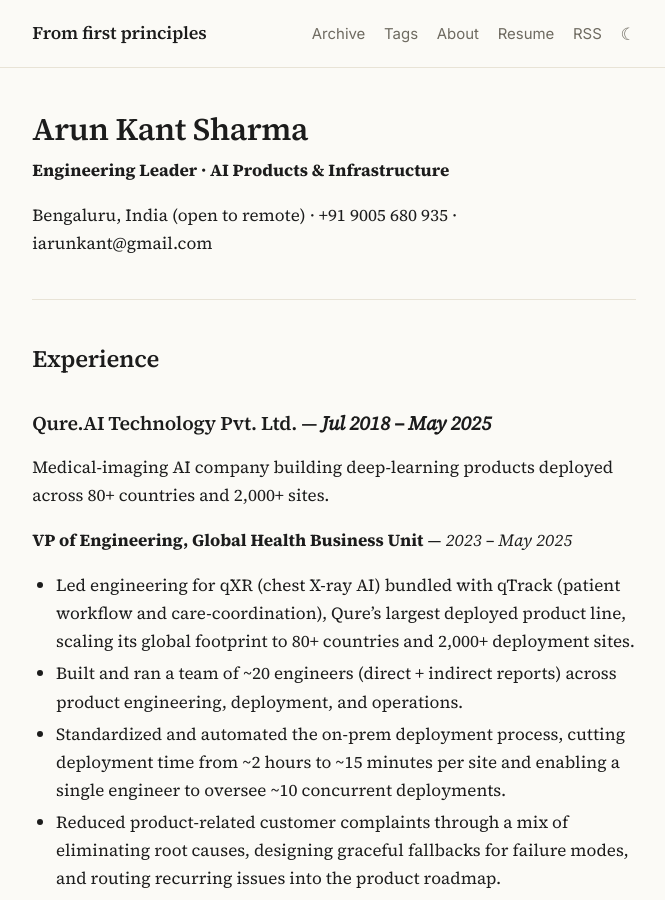
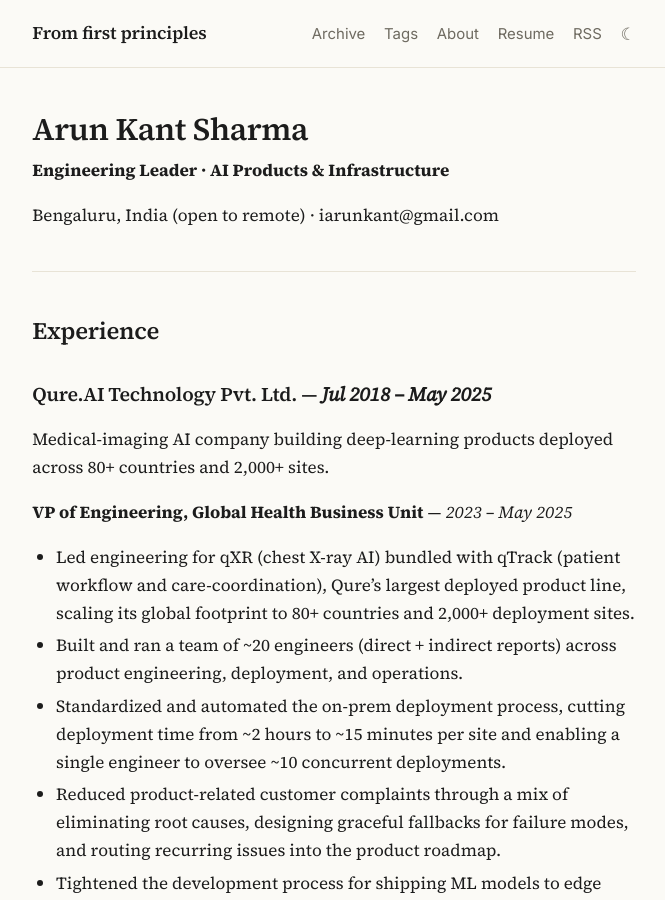
Before and after one commit to arunkant/arunkant.github.io, a Jekyll site: the page built from resume.md, in a window 1280 px wide and 900 px high. Shown: the whole window, without its empty margins (306-971 px from the left). Built offline with Jekyll 4.4.1, drawn with Linux system fonts in a browser that asks for light colours.

Commit message:
Remove phone number from resume

```diff
--- a/resume.md
+++ b/resume.md
@@ -5,7 +5,7 @@
 
 **Engineering Leader · AI Products & Infrastructure**
 
-Bengaluru, India (open to remote) · +91 9005 680 935 · iarunkant@gmail.com
+Bengaluru, India (open to remote) · iarunkant@gmail.com
 
 ---
 
```
